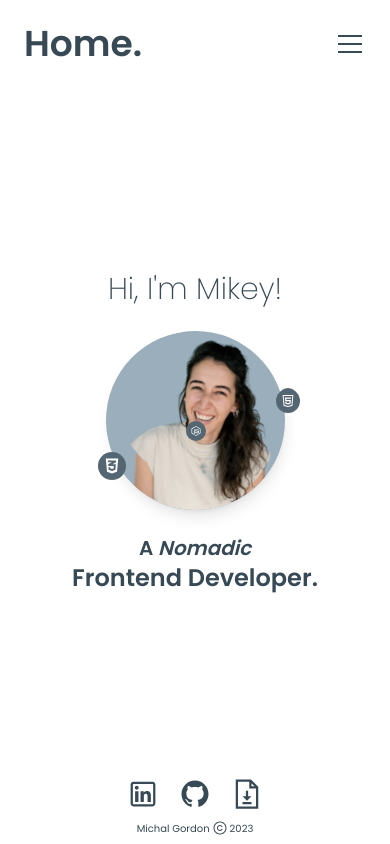
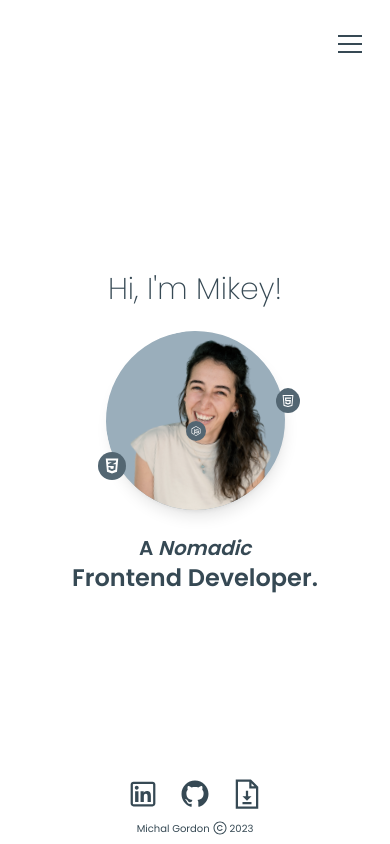
Before and after one commit to Michalgordon/Michalgordon.github.io, a React (Vite) app: page / in a window 390 px wide. Built offline with nearby package versions, Linux system fonts and the light colour scheme.

Commit message:
fix: Home text showing on mobile header

```diff
--- a/src/components/Header.jsx
+++ b/src/components/Header.jsx
@@ -9,7 +9,7 @@ const Header = () => {
   let location = useLocation();
   const headerTitle = () => {
     const page = PAGES.find((page) => {
-      return page.path === location.pathname && page.path != "/michalgordon.github.io/";
+      return page.path === location.pathname && page.path != "/";
     });
     return page ? page.title + "." : null;
   };
```
